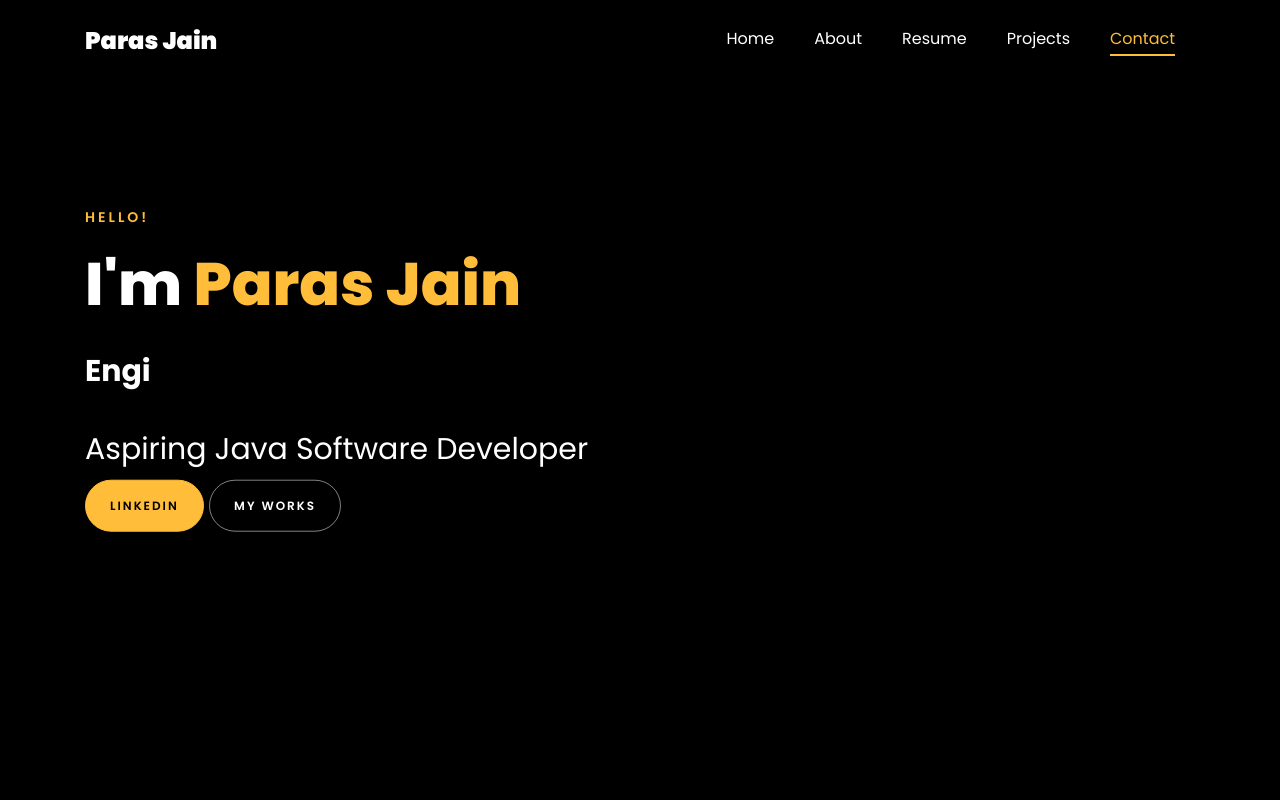
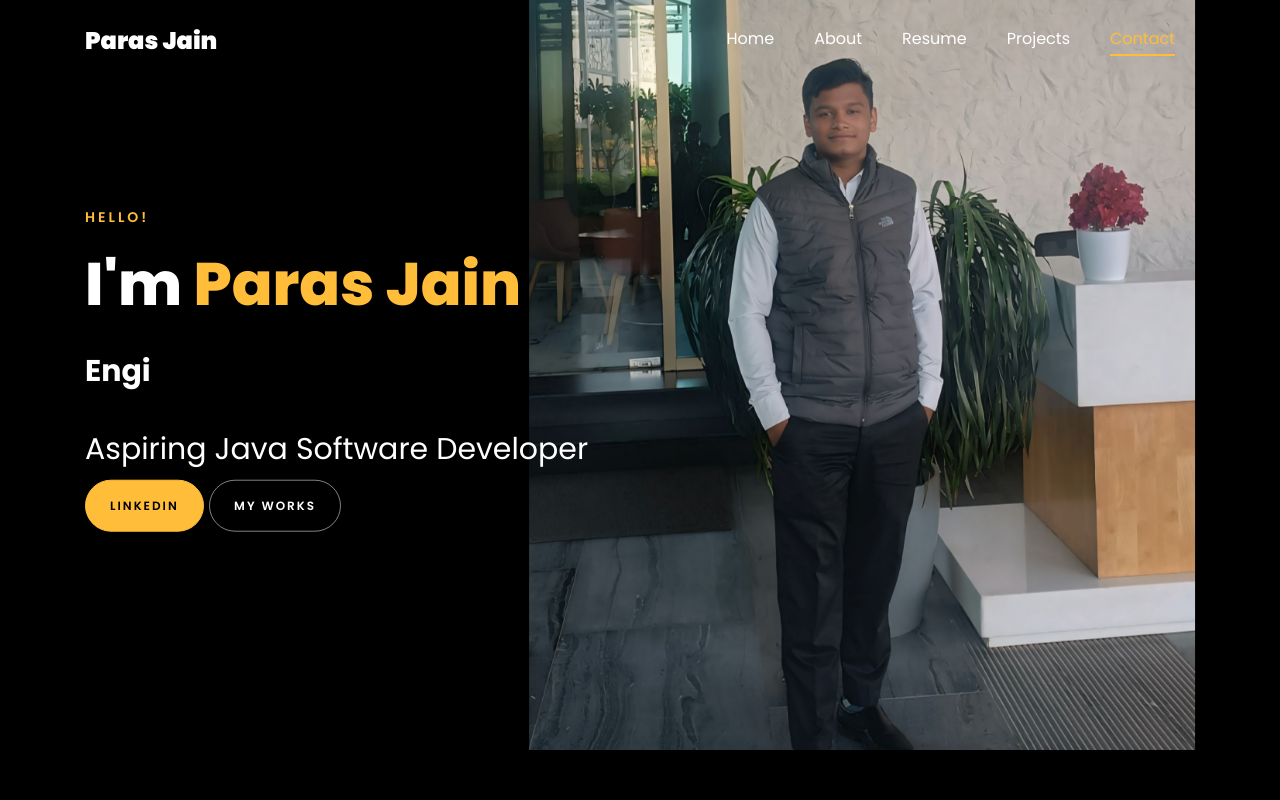
Before and after one commit to ParasJain12/parasjain.github.io, a plain HTML site: page index.html in a window 1280 px wide. Shown: the top 800 px of the page. Drawn offline with Linux system fonts and the light colour scheme; animation ran at ten frames a second; files whose address does not match are found by name.

Commit message:
Update index.html

```diff
--- a/index.html
+++ b/index.html
@@ -141,7 +141,7 @@
 	      	<div class="overlay"></div>
 	         <div class="container">
 	          <div class="row d-md-flex no-gutters slider-text align-items-end justify-content-end" data-scrollax-parent="true">
-	          	<div class="one-third js-fullheight order-md-last img" style="background-image:url(images/);">
+	          	<div class="one-third js-fullheight order-md-last img" style="background-image:url(images/about_me3.jpg);">
 	          	 <div class="overlay"></div>
 	          	</div>
 		          <div class="one-forth d-flex  align-items-center ftco-animate" data-scrollax=" properties: { translateY: '70%' }">
```
